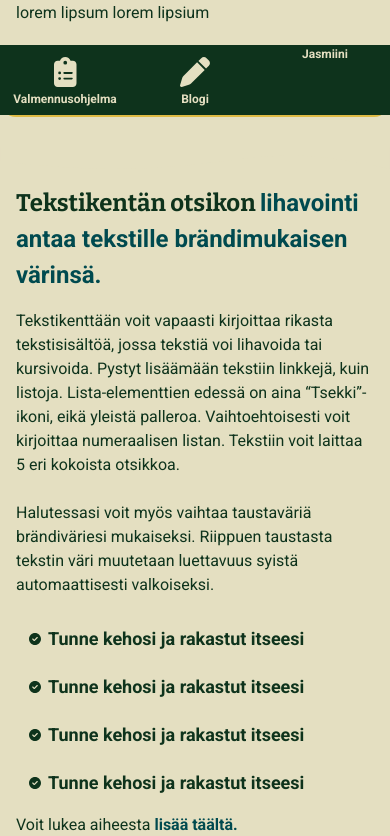
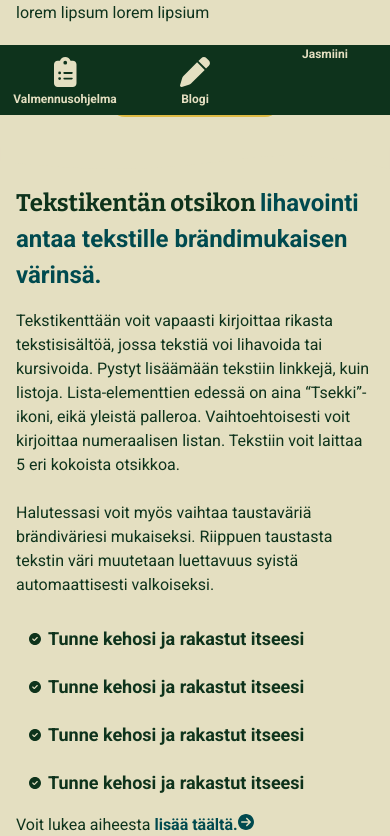
Before and after one commit to otsolap/pasmiini, a Next.js app: page /jasmiini in a window 390 px wide. Shown: the part 729-1565 px from the top of the page. Built offline with nearby package versions, Linux system fonts and the light colour scheme.

Commit message:
mobile styling fixes, markdown features

```diff
--- a/partials/MediaMixItem.js
+++ b/partials/MediaMixItem.js
@@ -46,7 +46,7 @@ const MediaMixItem = ({ type, image, mediaWidth, video, body, buttons }) => {
       {type == "markdown" && buttons && (
         <div className={styles.buttonWrapper}>
           {buttons.map((button, i) => (
-            <Link key={i} href={button.url} className={`btn`}>
+            <Link key={i} href={button.url} className={`btn ${styles.button}`}>
               {button.title}
             </Link>
           ))}
--- a/styles/components/blog.module.scss
+++ b/styles/components/blog.module.scss
@@ -14,6 +14,7 @@
   @include display-flex();
   @include flex-direction(column);
   gap: $single;
+  padding: $single;
 }
 
 .wrapper {
@@ -80,6 +81,7 @@
   .wrapper {
     @include flex-direction(row);
     gap: $triple;
+    padding: initial;
   }
 
   .footer {
--- a/styles/components/hero.module.scss
+++ b/styles/components/hero.module.scss
@@ -52,7 +52,7 @@
 }
 
 .content {
-  padding: $triple;
+  padding: $double;
 
   h1 {
     font-size: $triple;
@@ -115,6 +115,8 @@
   }
 
   .content {
+    padding: $quadruple;
+
     h1 {
       padding-bottom: $double;
       font-size: 3.5rem;
@@ -125,7 +127,6 @@
       padding-bottom: $double;
     }
 
-    content: $quadruple;
   }
 
   .shift {
--- a/styles/components/markdown.scss
+++ b/styles/components/markdown.scss
@@ -49,6 +49,16 @@
 
     a {
       color: $blue;
+      text-decoration: underline;
+      text-underline-offset: $half;
+      padding-right: $half;
+
+      &::after {
+        content: url("/icons/circle-arrow-blue.svg");
+        display: inline-block;
+        width: $single;
+        height: $single;
+      }
     }
   }
 }
@@ -77,6 +87,9 @@
 
       a {
         color: $yellow;
+        &::after {
+          content: url("/icons/circle-arrow-yellow.svg");
+        }
       }
     }
   }
--- a/styles/components/mediaMix.module.scss
+++ b/styles/components/mediaMix.module.scss
@@ -43,6 +43,12 @@
 .buttonWrapper {
   padding-top: $single;
   padding-bottom: $double;
+  margin-left: auto;
+  margin-right: auto;
+}
+
+.button {
+  width: fit-content;
 }
 
 /* DESKTOP STYLES */
@@ -67,4 +73,15 @@
     width: 720px;
     height: 600px;
   }
+
+  .buttonWrapper {
+    margin-left: initial;
+    margin-right: initial;
+  }
+
+  .button {
+    width: 100%;
+  }
+
+
 }
--- a/styles/globals.scss
+++ b/styles/globals.scss
@@ -38,7 +38,6 @@ main {
 .waves {
   position: relative;
   height: 20px;
-  z-index: 40;
 }
 
 .rotated {
--- a/styles/pages/archive.module.scss
+++ b/styles/pages/archive.module.scss
@@ -17,6 +17,7 @@
     @include display-flex();
     @include flex-direction(column);
     gap: $single;
+    padding: $single;
   }
 
   .wrapper {
@@ -45,6 +46,7 @@
       .wrapper {
         @include flex-direction(row);
         gap: $triple;
+        padding: initial;
       }
 
       .footer {
```
Also changed, not shown: styles/components/shareButtons.module.scss (+5 -6 lines), styles/pages/blog.module.scss (+4 -9 lines), public/icons/circle-arrow-blue.svg (added), public/icons/circle-arrow-yellow.svg (added).
